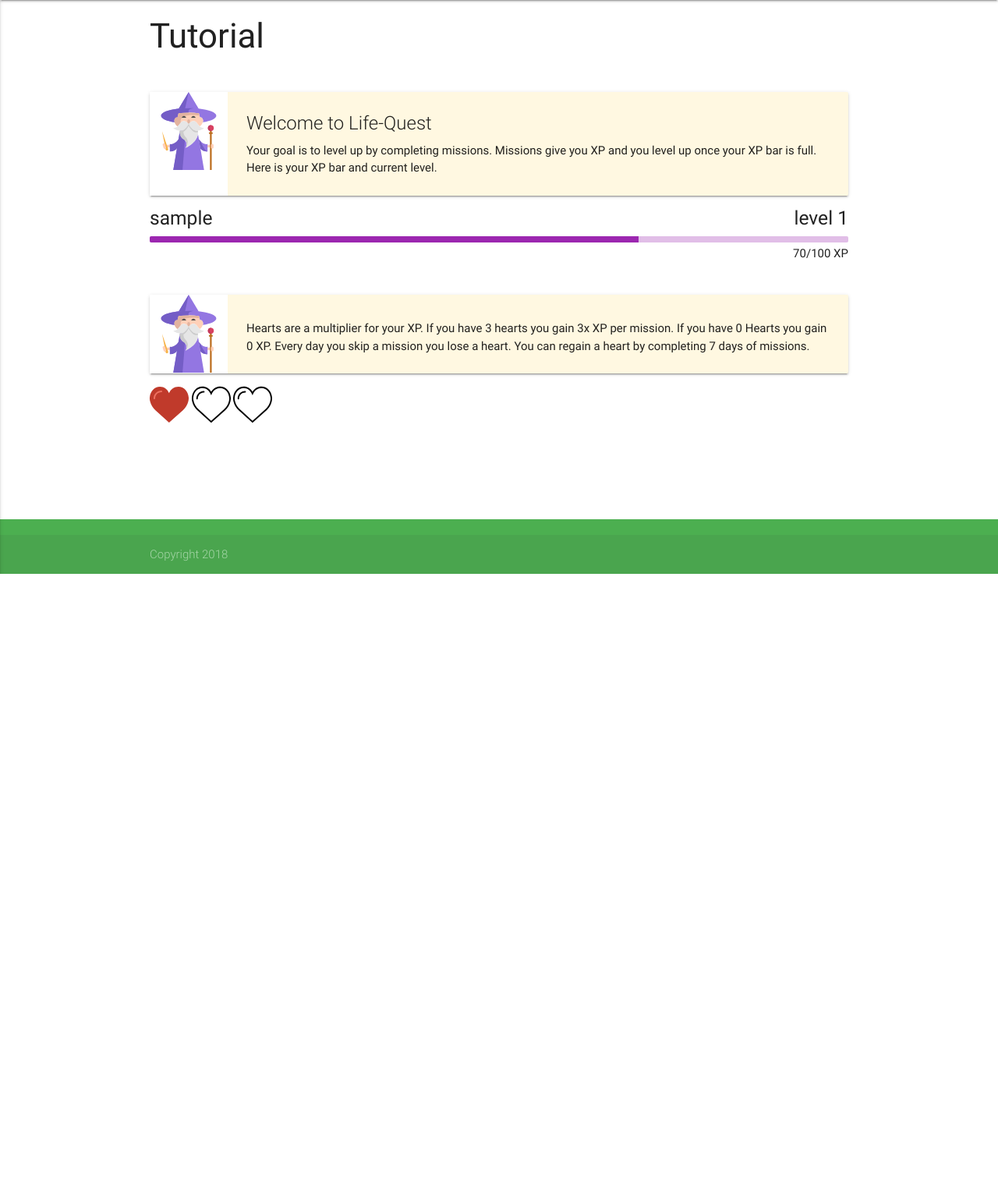
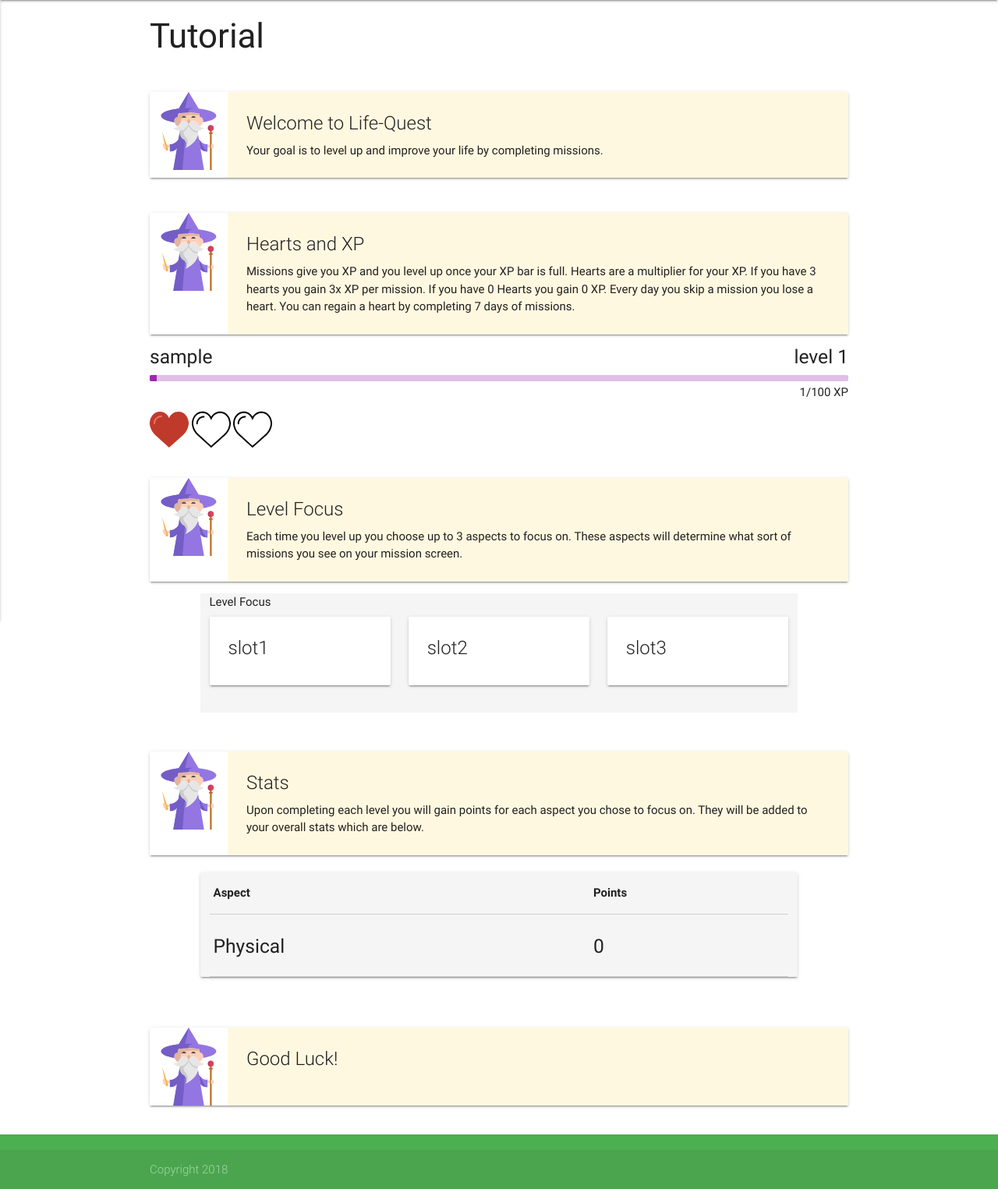
Before and after one commit to Dsinghbailey/LifeRPG, a Django app: page /tutorial in a window 1280 px wide. Shown: the part 64-1589 px from the top of the page at 78% size. Before the commit the page ends 800 px from the top, so only its background shows below. Run offline with Django 3.2, Linux system fonts and the light colour scheme; a user stored in the database is signed in; data comes from the database, SQL or seed files in the repository; tables that the repository leaves empty hold one stand-in row (values such as "Sample post"); some libraries are stand-ins or nearby versions.

Commit message:
commiting before changing create_profile to a quiz

```diff
--- a/LifeRPG/DesktopApp/templates/components/focus.html
+++ b/LifeRPG/DesktopApp/templates/components/focus.html
@@ -1,29 +1,29 @@
 <div class="row">
-    <div class="grey lighten-4">
-        <span>Focus</span>
+    <div class="col m10 offset-m1 s12 grey lighten-4">
+        <span>Level Focus</span>
         <div class="row">
-            <div class="col s4">
+            <div class="col m4 s12 ">
                 <div class="card">
                     <div class="card-content">
 
-                        <span class="card-title">test</span>
+                        <span class="card-title">slot1</span>
                     </div>
                 </div>
             </div>
-            <div class="col s4">
+            <div class="col m4 s12">
                 <div class="card">
 
                     <div class="card-content">
 
-                        <span class="card-title">test</span>
+                        <span class="card-title">slot2</span>
                     </div>
                 </div>
             </div>
-            <div class="col s4">
+            <div class="col m4 s12">
                 <div class="card">
                     <div class="card-content">
 
-                        <span class="card-title">test</span>
+                        <span class="card-title">slot3</span>
                     </div>
                 </div>
             </div>
--- a/LifeRPG/DesktopApp/templates/components/level_bar.html
+++ b/LifeRPG/DesktopApp/templates/components/level_bar.html
@@ -3,7 +3,7 @@
     <div class="right">level {{ profile.level }}</div>
 </h5>
 <div class="progress purple lighten-4" style="height:8px">
-    <div class="determinate purple" style="width: 70%"></div>
+    <div class="determinate purple" style="width: {{ profile.xp }}%"></div>
 </div>
-<p class="right" style="margin-top:-12px">70/100 XP</p>
+<p class="right" style="margin-top:-12px">{{ profile.xp }}/100 XP</p>
 <br>
--- /dev/null
+++ b/LifeRPG/DesktopApp/templates/components/stats.html
@@ -0,0 +1,20 @@
+<div class="row">
+    <div class="col s12 m10  offset-m1 card grey lighten-4" ">
+        <table class="bordered">
+            <thead>
+                <tr>
+                    <th> Aspect </th>
+                    <th> Points </th>
+                </tr>
+            </thead>
+            <tbody>
+                {% for user_aspect in profile.user_aspects %}
+                <tr>
+                    <td><h5>{{user_aspect.aspect.name}}</h5></td>
+                    <td><h5>0</h5></td>
+                </tr>
+                {% endfor %}
+            </tbody>
+        </table>
+    </div>
+</div>
--- a/LifeRPG/DesktopApp/templates/tutorial.html
+++ b/LifeRPG/DesktopApp/templates/tutorial.html
@@ -7,11 +7,21 @@
     <h3>Tutorial</h3>
     <br>
     {% load component_tags %}
-    {% help_box title='Welcome to Life-Quest' content='Your goal is to level up by completing missions. Missions give you XP and you level up once your XP bar is full. Here is your XP bar and current level.' %}
-{% level_bar %}
+    {% help_box title='Welcome to Life-Quest' content='Your goal is to level up and improve your life by completing missions.' %}
     <br>
-    {% help_box title='' content='Hearts are a multiplier for your XP. If you have 3 hearts you gain 3x XP per mission. If you have 0 Hearts you gain 0 XP. Every day you skip a mission you lose a heart. You can regain a heart by completing 7 days of missions.' %}
+    {% help_box title='Hearts and XP' content='Missions give you XP and you level up once your XP bar is full. Hearts are a multiplier for your XP. If you have 3 hearts you gain 3x XP per mission. If you have 0 Hearts you gain 0 XP. Every day you skip a mission you lose a heart. You can regain a heart by completing 7 days of missions.' %}
+    {% level_bar %}
     {% hearts %}
+    <br><br>
+    {% help_box title='Level Focus' content='Each time you level up you choose up to 3 aspects to focus on. These aspects will determine what sort of missions you see on your mission screen.' %}
+    {% focus %}
+    <br>
+    {% help_box title='Stats' content='Upon completing each level you will gain points for each aspect you chose to focus on. They will be added to your overall stats which are below.' %}
+    {% stats %}
+    <br>
+    {% help_box title='Good Luck!' content='' %}
+
+
 
 
 
--- a/LifeRPG/DesktopApp/templatetags/component_tags.py
+++ b/LifeRPG/DesktopApp/templatetags/component_tags.py
@@ -24,8 +24,8 @@ def hearts(context):
     return{'heart_range': heart_range, 'empty_range': empty_range}
 
 
-@register.inclusion_tag('components/aspects.html', takes_context=True)
-def aspects(context):
+@register.inclusion_tag('components/stats.html', takes_context=True)
+def stats(context):
     return context
 
 
@@ -37,8 +37,3 @@ def focus(context):
 @register.inclusion_tag('components/levelup_form.html', takes_context=True)
 def levelup_form(context):
     return context
-
-
-@register.inclusion_tag('components/stats_form.html', takes_context=True)
-def stats_form(context):
-    return context
--- a/LifeRPG/DesktopApp/views.py
+++ b/LifeRPG/DesktopApp/views.py
@@ -37,7 +37,7 @@ def register_view(request):
 
 
 @login_required
-def tutorial(request):
+def create_profile(request):
     if not Profile.objects.filter(user=request.user).exists():
         Profile.objects.create(user=request.user, level=0,
                                xp=0, hearts=3)
@@ -47,13 +47,20 @@ def tutorial(request):
                                       points=0)
     profile = Profile.objects.get(user=request.user)
     context = {'profile': profile}
+    return render(request, 'create_profile.html', context)
+
+
+@login_required
+def tutorial(request):
+    profile = Profile.objects.get(user=request.user)
+    context = {'profile': profile}
     return render(request, 'tutorial.html', context)
 
 
 @login_required
 def profile(request):
     if not Profile.objects.filter(user=request.user).exists():
-        return redirect(tutorial)
+        return redirect(create_profile)
     profile = Profile.objects.get(user=request.user)
     context = {'profile': profile}
     return render(request, 'profile.html', context=context)
@@ -68,4 +75,6 @@ def levelup(request):
 
 @login_required
 def missions(request):
+    if not Profile.objects.filter(user=request.user).exists():
+        return redirect(create_profile)
     return render(request, 'missions.html', {'missions': range(5)})
--- a/LifeRPG/LifeRPG/settings.py
+++ b/LifeRPG/LifeRPG/settings.py
@@ -115,7 +115,7 @@ USE_L10N = True
 USE_TZ = True
 
 # Redirects
-LOGIN_REDIRECT_URL = 'profile'
+LOGIN_REDIRECT_URL = 'missions'
 
 
 # Static files (CSS, JavaScript, Images)
--- a/LifeRPG/LifeRPG/urls.py
+++ b/LifeRPG/LifeRPG/urls.py
@@ -30,6 +30,7 @@ urlpatterns = [
     url(r'^login', auth_views.login,
         {'template_name': 'login.html'}, name='login'),
     url(r'^logout', core_views.logout_view, name='logout'),
+    url(r'^create_profile', core_views.create_profile, name='create_profile'),
     url(r'^tutorial', core_views.tutorial, name='tutorial'),
     url(r'^profile', core_views.profile, name='profile'),
     url(r'^levelup', core_views.levelup, name='levelup'),
```
Also changed, not shown: LifeRPG/DesktopApp/templates/components/aspects.html (deleted, +0 -18 lines), LifeRPG/DesktopApp/templates/components/stats_form.html (deleted, +0 -53 lines), LifeRPG/DesktopApp/templates/create_profile.html (added, +64 -0 lines), LifeRPG/DesktopApp/templates/profile.html (+3 -4 lines).
